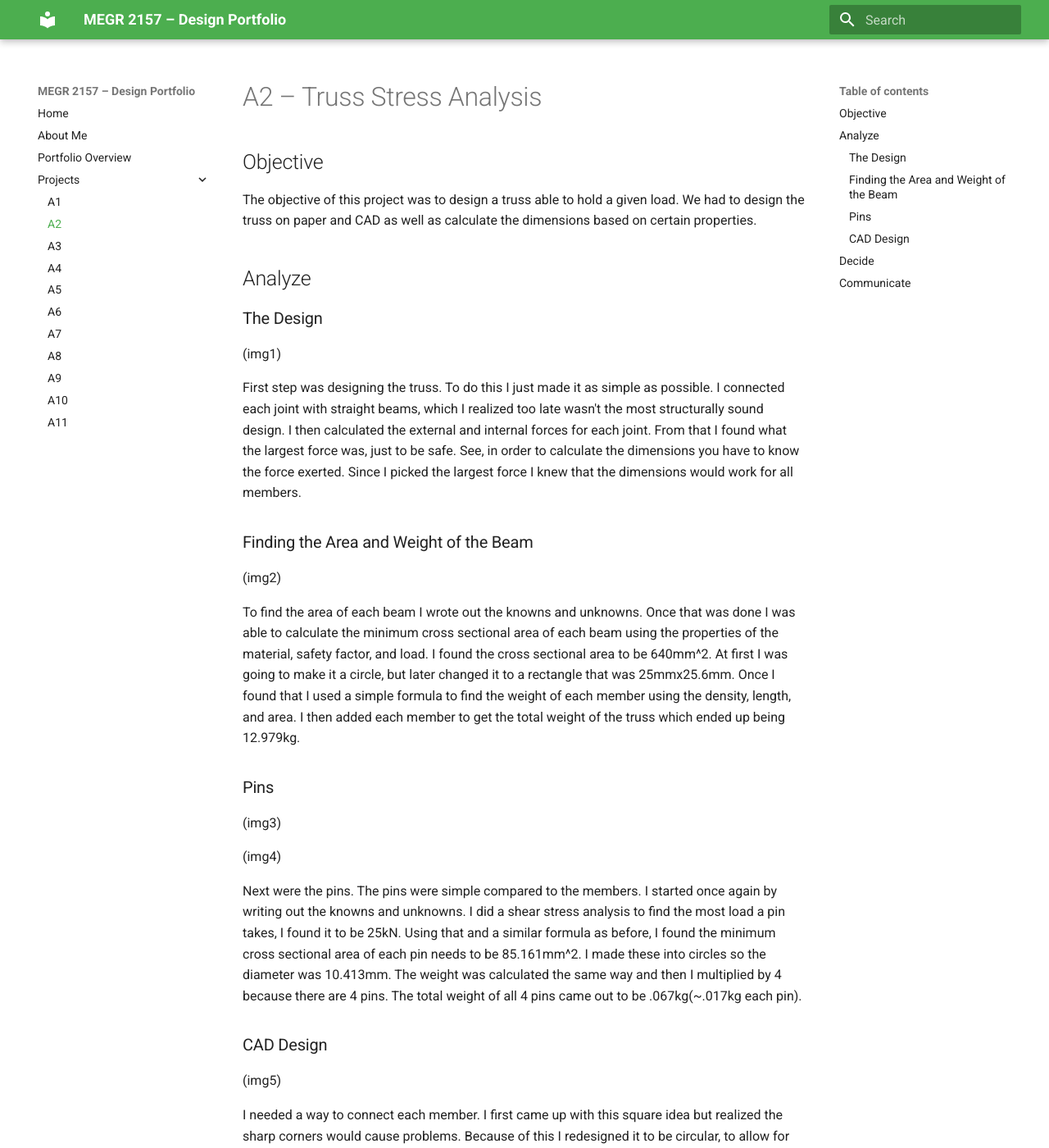
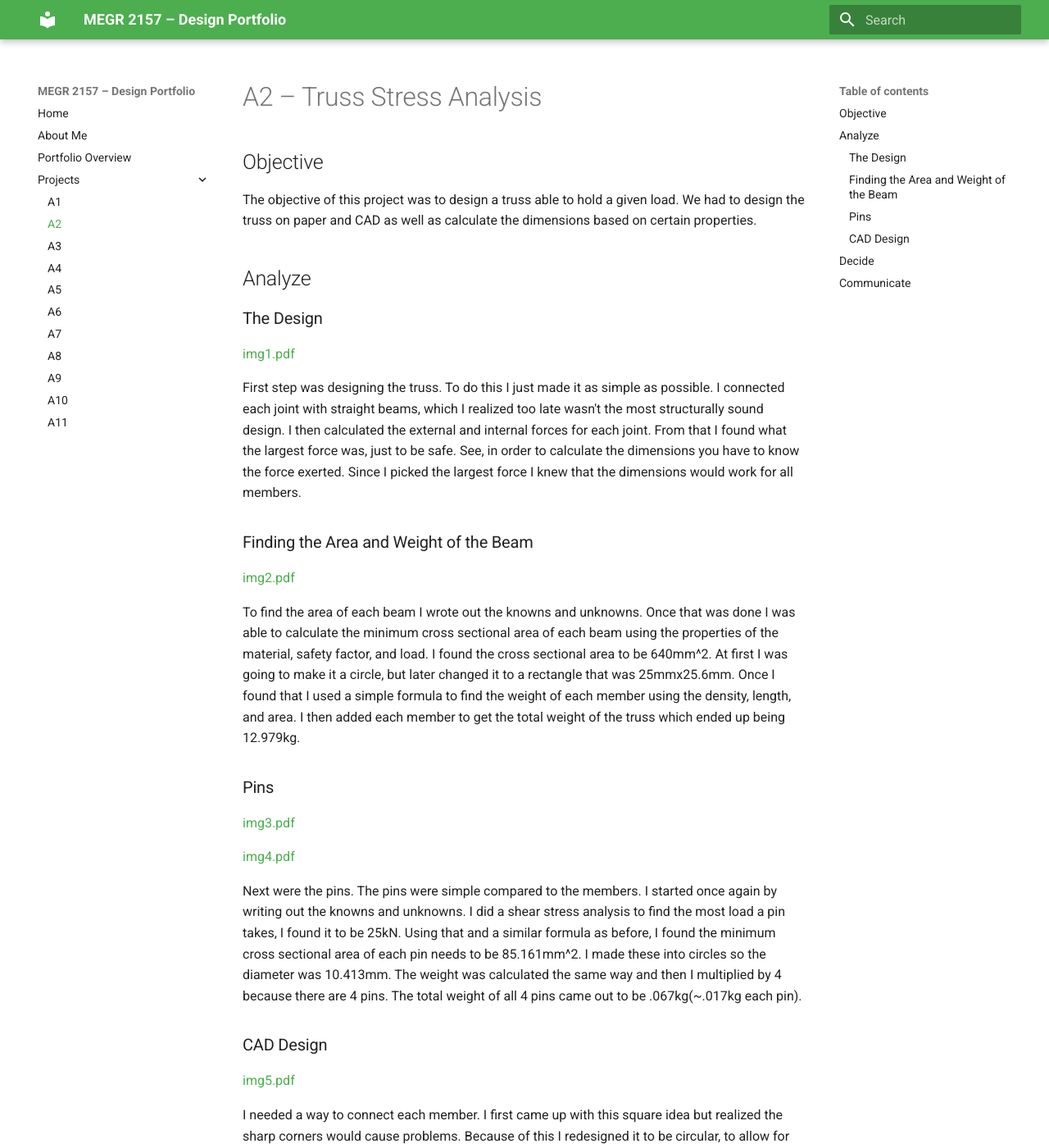
Before and after one commit to JacksonRice6/megr2156-portfolio, an MkDocs documentation site: the page built from docs/assignments/A02/index.md, in a window 1280 px wide and 1400 px high. Shown: the whole window at 82% size. Built offline with MkDocs 1.6.1 and Material for MkDocs 9.7.7, drawn with Linux system fonts in a browser that asks for light colours.

Commit message:
Update index.md

```diff
--- a/docs/assignments/A02/index.md
+++ b/docs/assignments/A02/index.md
@@ -7,27 +7,32 @@ The objective of this project was to design a truss able to hold a given load. W
 
 ### The Design
 
-(img1)
+[img1.pdf](https://github.com/user-attachments/files/31665845/img1.pdf)
+
 
 First step was designing the truss. To do this I just made it as simple as possible. I connected each joint with straight beams, which I realized too late wasn't the most structurally sound design. I then calculated the external and internal forces for each joint. From that I found what the largest force was, just to be safe. See, in order to calculate the dimensions you have to know the force exerted. Since I picked the largest force I knew that the dimensions would work for all members.
 
 ### Finding the Area and Weight of the Beam
 
-(img2)
+[img2.pdf](https://github.com/user-attachments/files/31665863/img2.pdf)
+
 
 To find the area of each beam I wrote out the knowns and unknowns. Once that was done I was able to calculate the minimum cross sectional area of each beam using the properties of the material, safety factor, and load. I found the cross sectional area to be 640mm^2. At first I was going to make it a circle, but later changed it to a rectangle that was 25mmx25.6mm. Once I found that I used a simple formula to find the weight of each member using the density, length, and area. I then added each member to get the total weight of the truss which ended up being 12.979kg.
 
 ### Pins
 
-(img3)
+[img3.pdf](https://github.com/user-attachments/files/31665866/img3.pdf)
 
-(img4)
+[img4.pdf](https://github.com/user-attachments/files/31665867/img4.pdf)
+
+
 
 Next were the pins. The pins were simple compared to the members. I started once again by writing out the knowns and unknowns. I did a shear stress analysis to find the most load a pin takes, I found it to be 25kN. Using that and a similar formula as before, I found the minimum cross sectional area of each pin needs to be 85.161mm^2. I made these into circles so the diameter was 10.413mm. The weight was calculated the same way and then I multiplied by 4 because there are 4 pins. The total weight of all 4 pins came out to be .067kg(~.017kg each pin).
 
 ### CAD Design
 
-(img5)
+[img5.pdf](https://github.com/user-attachments/files/31665872/img5.pdf)
+
 
 I needed a way to connect each member. I first came up with this square idea but realized the sharp corners would cause problems. Because of this I redesigned it to be circular, to allow for rotation.
 
```
